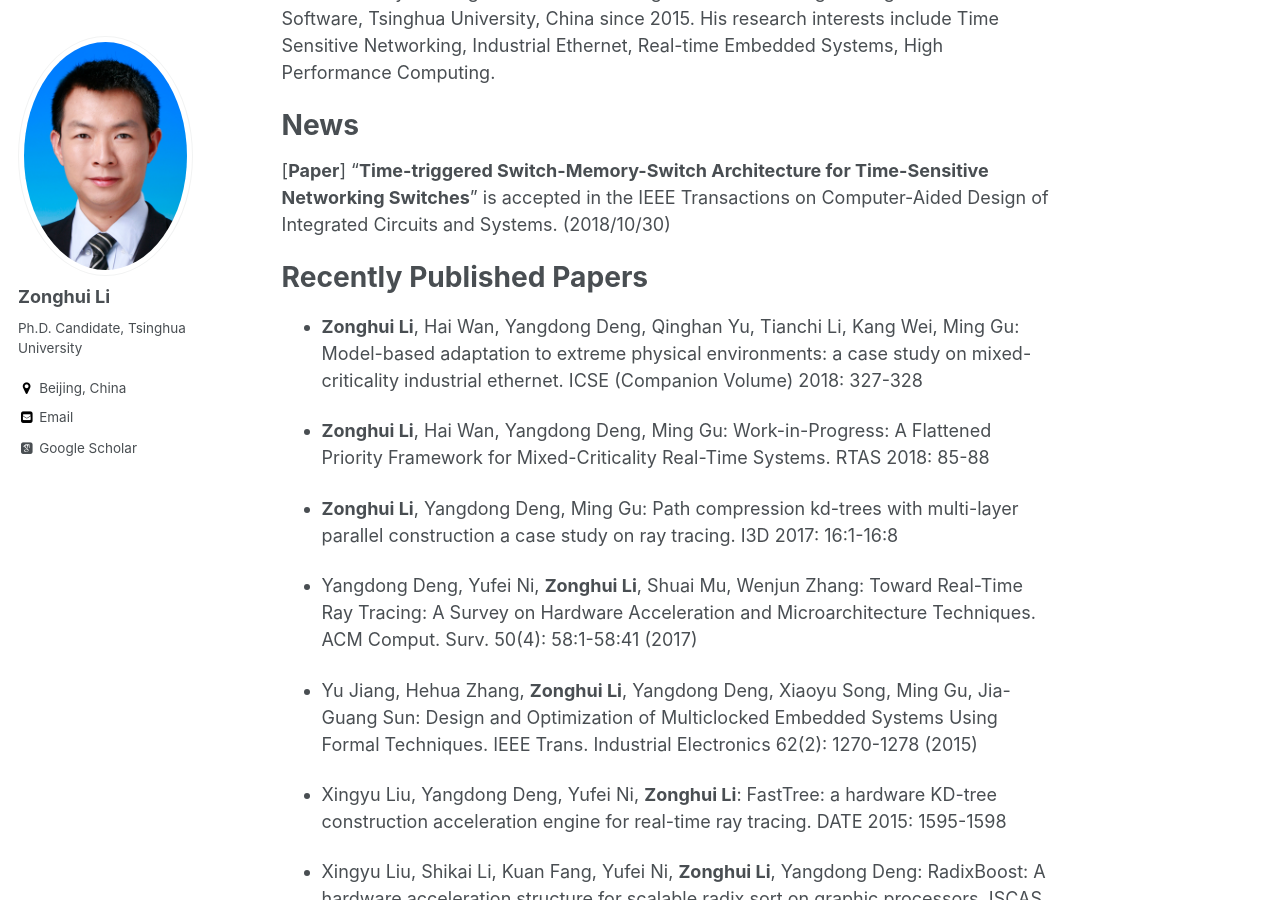
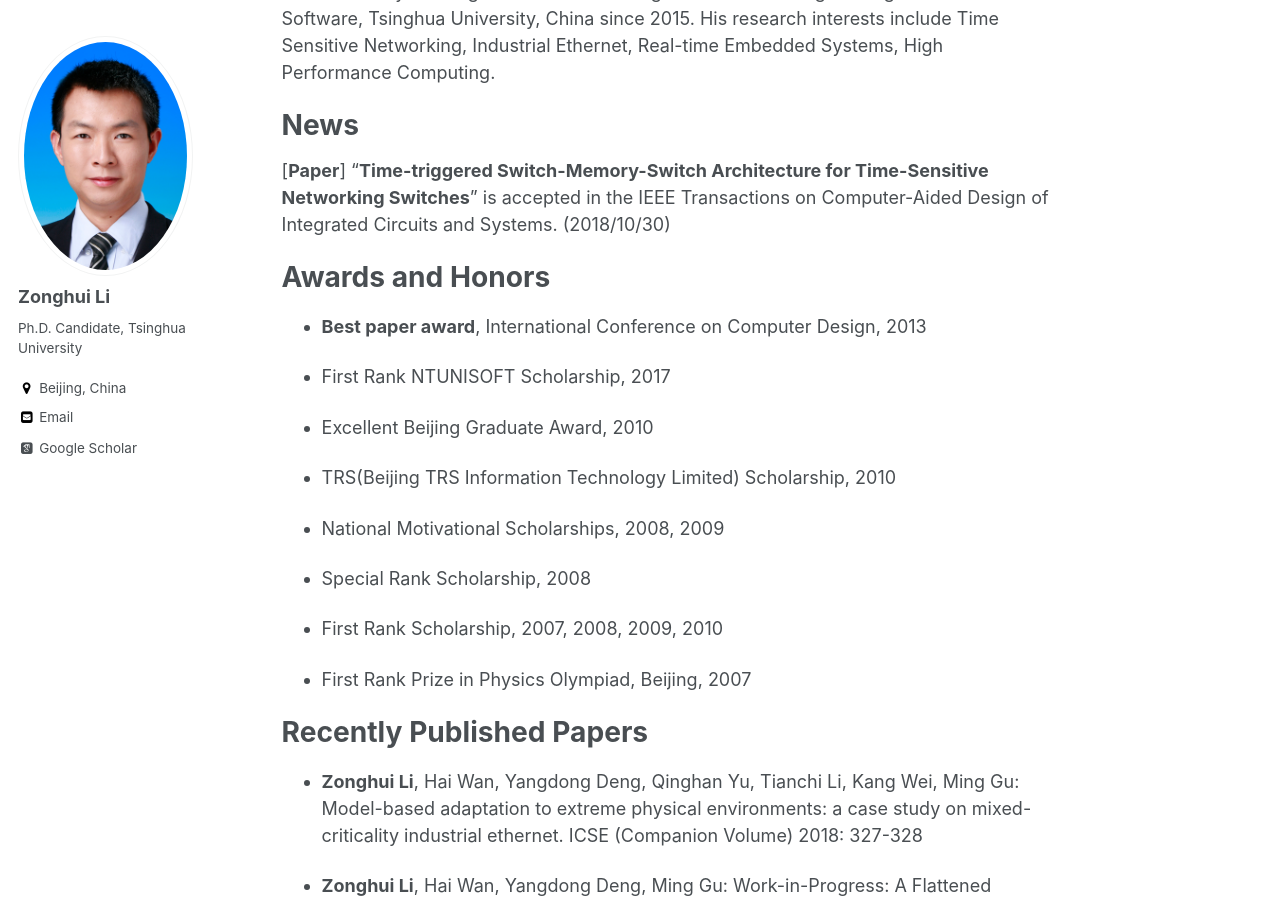
Before and after one commit to yingwangbjtu/lizonghui.github.io, a Jekyll site: the page built from _pages/about.md, in a window 1280 px wide and 900 px high, scrolled down 287 px. Built offline with Jekyll 4.4.1, drawn with Linux system fonts in a browser that asks for light colours; some web fonts are replaced.

Commit message:
Update about.md

```diff
--- a/_pages/about.md
+++ b/_pages/about.md
@@ -16,6 +16,25 @@ He is currently working toward the Ph.D. degree in software engineering at the S
 News
 ======
 [**Paper**] "**Time-triggered Switch-Memory-Switch Architecture for Time-Sensitive Networking Switches**" is accepted in the IEEE Transactions on Computer-Aided Design of Integrated Circuits and Systems. (2018/10/30)
+
+
+Awards and Honors
+======
+- **Best paper award**, International Conference on Computer Design, 2013
+
+- First Rank NTUNISOFT Scholarship, 2017
+
+- Excellent Beijing Graduate Award, 2010
+
+- TRS(Beijing TRS Information Technology Limited) Scholarship, 2010
+
+- National Motivational Scholarships, 2008, 2009
+
+- Special Rank Scholarship, 2008
+
+- First Rank Scholarship, 2007, 2008, 2009, 2010
+
+- First Rank Prize in Physics Olympiad, Beijing, 2007
 
 
 Recently Published Papers
```
